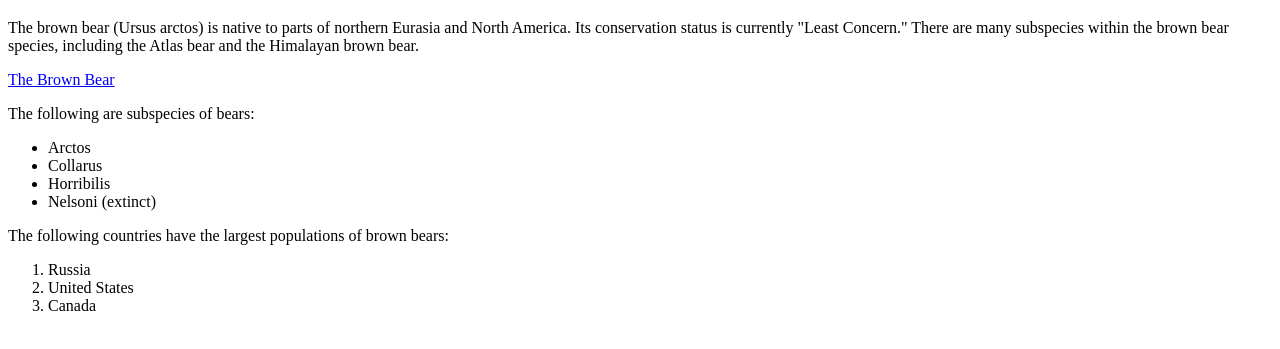
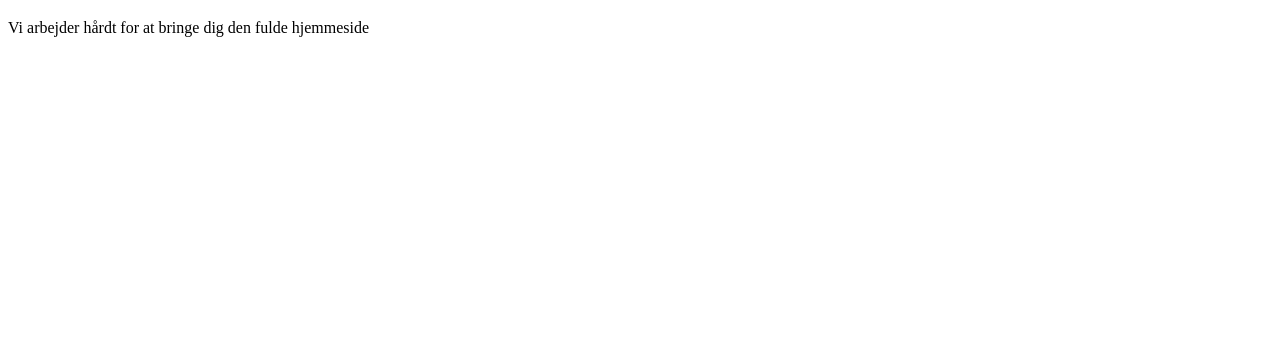
Before and after one commit to Sepehrj/Sneaksale, a plain HTML site: page index.html in a window 1280 px wide. Shown: the part 61-410 px from the top of the page. Drawn offline with Linux system fonts and the light colour scheme.

Commit message:
Update index.html

```diff
--- a/index.html
+++ b/index.html
@@ -8,24 +8,7 @@
 <body>
   <h1>Velkommen til Sneaksale Danmark!</h1>
 
-  <p>The brown bear (Ursus arctos) is native to parts of northern Eurasia and North America. Its conservation status is currently "Least Concern." There are many subspecies within the brown bear species, including the Atlas bear and the Himalayan brown bear.</p>
-
-   <a href="https://en.wikipedia.org/wiki/Brown_bear>Learn more" target="_blank">The Brown Bear</a>
-
-  <p>The following are subspecies of bears:</p>
-   <ul>
-   <li>Arctos</li>
-   <li>Collarus</li>
-   <li>Horribilis</li>
-   <li>Nelsoni (extinct)</li>
-  </ul>
-
-  <p>The following countries have the largest       populations of brown bears:</p>
-   <ol>
-    <li>Russia</li>
-    <li>United States</li>
-    <li>Canada</li>
-   </ol>
+  <p>Vi arbejder hårdt for at bringe dig den fulde hjemmeside</p>
 
 </body>
 
```
